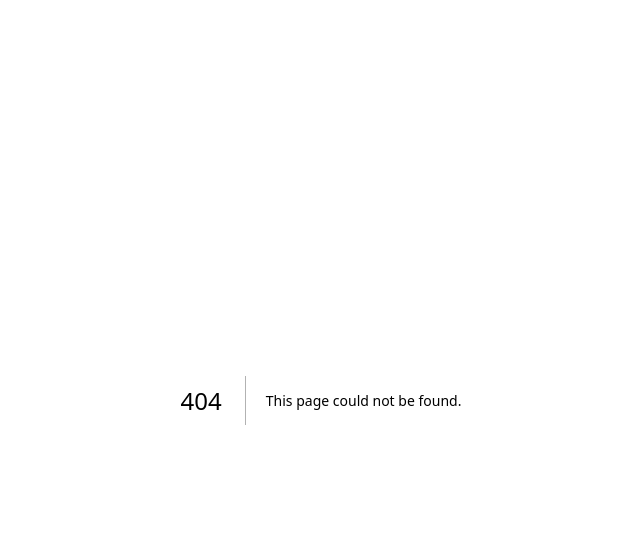
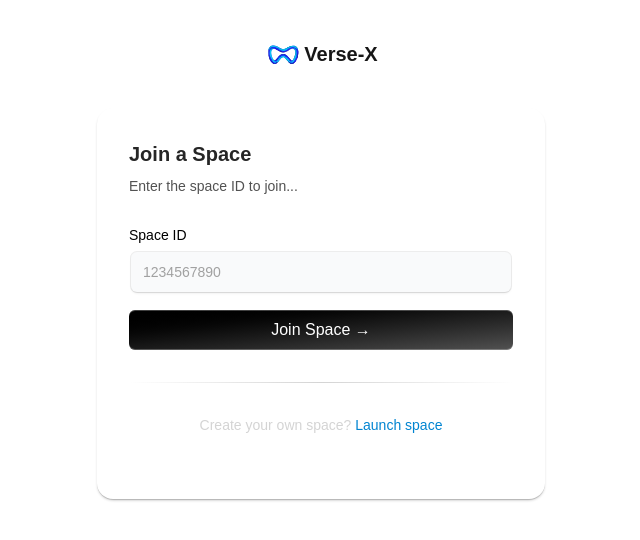
Before and after one commit to kiralightyagami/VerseX, a Next.js app in the folder apps/frontend_v2/: page /join in a window 1280 px wide. Before the commit this address had no page. Shown: the top 540 px of the page, without its empty margins (319-959 px from the left). Built offline with nearby package versions, Linux system fonts and the light colour scheme.

Commit message:
added join space route

```diff
--- /dev/null
+++ b/apps/frontend_v2/app/(spaces)/join/layout.tsx
@@ -0,0 +1,28 @@
+import type { Metadata } from "next";
+import "../../globals.css";
+import Image from "next/image";
+import Link from "next/link";
+
+
+export const metadata: Metadata = {
+  title: "Join Space | Verse-X",
+  description: "Join a space",
+};
+
+export default function RootLayout({
+  children,
+}: Readonly<{
+  children: React.ReactNode;
+}>) {
+  return (
+    <>
+    <Link href="/">
+    <div className='flex items-center justify-center mt-10 hover:cursor-pointer'>
+          <Image src="/logo.svg" alt="logo" width={40} height={40}/>
+          <h1 className='text-xl font-bold '>Verse-X</h1>
+    </div>
+    </Link>
+    {children}
+    </>
+  );
+}
--- /dev/null
+++ b/apps/frontend_v2/app/(spaces)/join/page.tsx
@@ -0,0 +1,111 @@
+"use client";
+import React, { useState } from "react";
+import { Label } from "../../components/ui/label";
+import { Input } from "../../components/ui/input";
+import { cn } from "../../lib/utils";
+import {
+IconBrandGithub,
+IconBrandGoogle,
+IconBrandOnlyfans,
+} from "@tabler/icons-react";
+import axios from "axios";
+import { useRouter } from "next/navigation";
+import Link from "next/link";
+
+export default function JoinSpace() {
+const router = useRouter();
+const [isLoading, setIsLoading] = useState(false);
+const [error, setError] = useState("");
+const [success, setSuccess] = useState("");
+const [formData, setFormData] = useState({
+    Id: "",
+});
+
+const handleSubmit = async (e: any) => {
+    e.preventDefault();
+    setFormData({
+    Id: e.target.Id.value,
+    });
+    console.log(formData);
+    setIsLoading(true);
+    try {
+        const response = await axios.get(`${process.env.NEXT_PUBLIC_BACKEND_URL}api/v1/space/${e.target.Id.value}`, {
+            headers: {
+                'Authorization': `Bearer ${localStorage.getItem('token')}`
+            }
+        })
+    if (response.status == 200) {
+        setSuccess("Space joined successfully");
+        router.push(`/space/${e.target.Id.value}`);
+    }
+    } catch (error: any) {
+        if (error.response?.status === 400 && error.response.data?.message === 'Username already exists') {
+            setError('Username already exists');
+        } else {
+            console.error("Error:", error);
+        }
+    } finally {
+    setIsLoading(false);
+    }
+};
+
+return (
+
+    <div className="shadow-input mx-auto w-full max-w-md mt-10 rounded-none bg-white p-4 md:rounded-2xl md:p-8 dark:bg-black">
+    <h2 className="text-xl font-bold text-neutral-800 dark:text-neutral-200 ">
+        Join a Space
+    </h2>
+    <p className="mt-2 max-w-sm text-sm text-neutral-600 dark:text-neutral-300">
+        Enter the space ID to join...
+    </p>
+
+    <form className="my-8" onSubmit={handleSubmit}>
+        <LabelInputContainer className="mb-4">
+        <Label htmlFor="Id">Space ID</Label>
+        <Input id="Id" placeholder="1234567890" type="text" />
+        </LabelInputContainer>
+
+
+        <button
+        className="group/btn relative block h-10 w-full rounded-md bg-gradient-to-br from-black to-neutral-600 font-medium text-white shadow-[0px_1px_0px_0px_#ffffff40_inset,0px_-1px_0px_0px_#ffffff40_inset] dark:bg-zinc-800 dark:from-zinc-900 dark:to-zinc-900 dark:shadow-[0px_1px_0px_0px_#27272a_inset,0px_-1px_0px_0px_#27272a_inset]"
+        type="submit"
+        >
+        Join Space &rarr;
+        <BottomGradient />
+        </button>
+
+        <div className="my-8 h-[1px] w-full bg-gradient-to-r from-transparent via-neutral-300 to-transparent dark:via-neutral-700" />
+        <div className="text-center text-sm text-neutral-300">
+        Create your own space?
+            <Link href="/spaces/create" className=" text-sky-600 hover:text-neutral-800 dark:hover:text-neutral-200">  Launch space</Link>
+        </div>
+
+    </form>
+    {error && <p className="text-red-500">{error}</p>}
+    {success && <p className="text-green-500">{success}</p>}
+    </div>
+);
+}
+
+const BottomGradient = () => {
+return (
+    <>
+    <span className="absolute inset-x-0 -bottom-px block h-px w-full bg-gradient-to-r from-transparent via-cyan-500 to-transparent opacity-0 transition duration-500 group-hover/btn:opacity-100" />
+    <span className="absolute inset-x-10 -bottom-px mx-auto block h-px w-1/2 bg-gradient-to-r from-transparent via-indigo-500 to-transparent opacity-0 blur-sm transition duration-500 group-hover/btn:opacity-100" />
+    </>
+);
+};
+
+const LabelInputContainer = ({
+children,
+className,
+}: {
+children: React.ReactNode;
+className?: string;
+}) => {
+return (
+    <div className={cn("flex w-full flex-col space-y-2", className)}>
+    {children}
+    </div>
+);
+};
```
